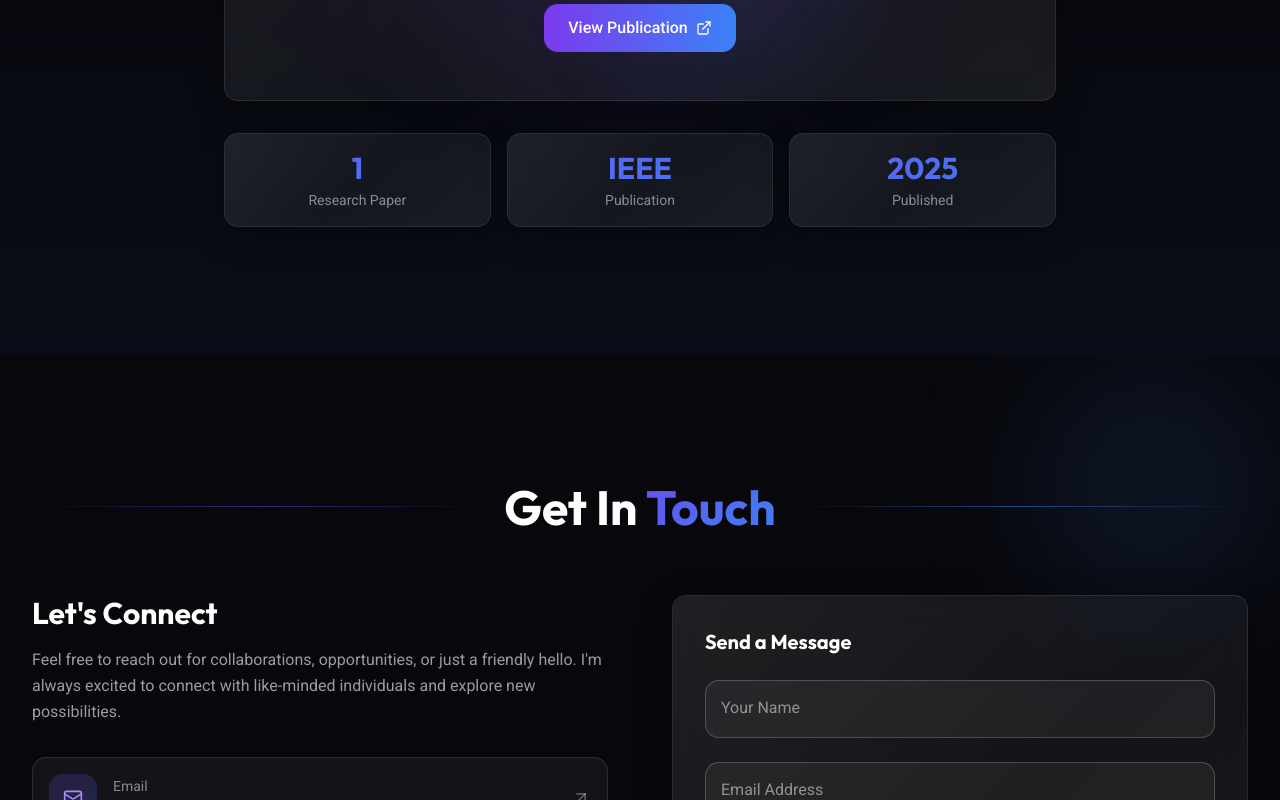
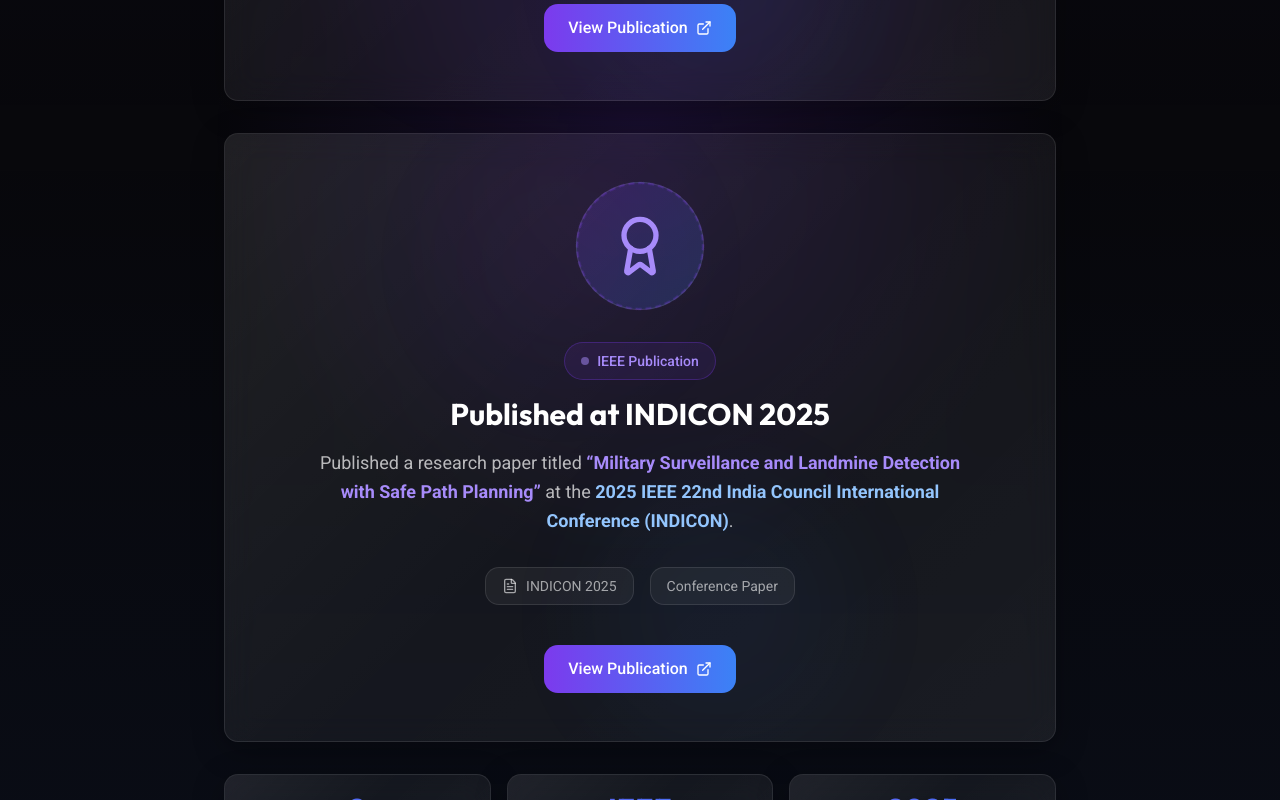
Before and after one commit to Deepakk0506/Portfolio, a React (Vite) app in the folder app/: page / in a window 1280 px wide. Shown: the part 5980-6780 px from the top of the page. Built offline with nearby package versions, Linux system fonts and the light colour scheme.

Commit message:
Add INDICON 2025 research paper to Achievements

```diff
--- a/app/src/sections/Achievements.tsx
+++ b/app/src/sections/Achievements.tsx
@@ -137,6 +137,67 @@
           </div>
         </div>
 
+        {/* Second Achievement Card */}
+        <div
+          className={`relative mt-8 transition-all duration-700 delay-300 ${
+            isVisible ? 'opacity-100 translate-y-0' : 'opacity-0 translate-y-10'
+          }`}
+        >
+          <div className="glass-card p-8 sm:p-10 lg:p-12 text-center relative overflow-hidden group">
+            <div className="absolute inset-0 opacity-30">
+              <div className="absolute top-0 left-1/4 w-64 h-64 bg-purple/20 rounded-full blur-3xl animate-pulse" />
+              <div className="absolute bottom-0 right-1/4 w-64 h-64 bg-blue/20 rounded-full blur-3xl animate-pulse" style={{ animationDelay: '1s' }} />
+            </div>
+
+            <div className="relative mb-8">
+              <div className="w-24 h-24 sm:w-32 sm:h-32 mx-auto rounded-full bg-gradient-to-br from-purple/20 to-blue/20 flex items-center justify-center border border-white/10 group-hover:scale-110 transition-transform duration-500">
+                <Award className="w-12 h-12 sm:w-16 sm:h-16 text-purple-light" />
+              </div>
+              <div
+                className="absolute inset-0 w-24 h-24 sm:w-32 sm:h-32 mx-auto rounded-full border-2 border-dashed border-purple/30"
+                style={{
+                  animation: 'spin 20s linear infinite',
+                }}
+              />
+            </div>
+
+            <div className="relative space-y-4">
+              <div className="inline-flex items-center gap-2 px-4 py-2 rounded-full bg-purple/10 border border-purple/30">
+                <span className="w-2 h-2 rounded-full bg-purple-light animate-pulse" />
+                <span className="text-sm text-purple-light font-medium">IEEE Publication</span>
+              </div>
+
+              <h3 className="text-2xl sm:text-3xl font-outfit font-bold text-white">
+                Published at INDICON 2025
+              </h3>
+
+              <p className="text-lg text-white/70 leading-relaxed max-w-2xl mx-auto">
+                Published a research paper titled <span className="text-purple-light font-semibold">“Military Surveillance and Landmine Detection with Safe Path Planning”</span> at the <span className="text-blue-light font-semibold">2025 IEEE 22nd India Council International Conference (INDICON)</span>.
+              </p>
+
+              <div className="flex flex-wrap items-center justify-center gap-4 pt-4">
+                <div className="flex items-center gap-2 px-4 py-2 rounded-xl bg-white/5 border border-white/10">
+                  <FileText className="w-4 h-4 text-white/60" />
+                  <span className="text-sm text-white/60">INDICON 2025</span>
+                </div>
+                <div className="flex items-center gap-2 px-4 py-2 rounded-xl bg-white/5 border border-white/10">
+                  <span className="text-sm text-white/60">Conference Paper</span>
+                </div>
+              </div>
+
+              <div className="pt-6">
+                <a
+                  href="#"
+                  className="inline-flex items-center gap-2 px-6 py-3 rounded-xl bg-gradient-to-r from-purple to-blue text-white font-medium hover:shadow-glow transition-all duration-300 hover:scale-105"
+                >
+                  <span>View Publication</span>
+                  <ExternalLink className="w-4 h-4" />
+                </a>
+              </div>
+            </div>
+          </div>
+        </div>
+
         {/* Additional Stats */}
         <div
           className={`grid grid-cols-3 gap-4 mt-8 transition-all duration-700 delay-500 ${
@@ -144,7 +205,7 @@
           }`}
         >
           {[
-            { value: '1', label: 'Research Paper' },
+            { value: '2', label: 'Research Papers' },
             { value: 'IEEE', label: 'Publication' },
             { value: '2025', label: 'Published' },
           ].map((stat, index) => (
```
